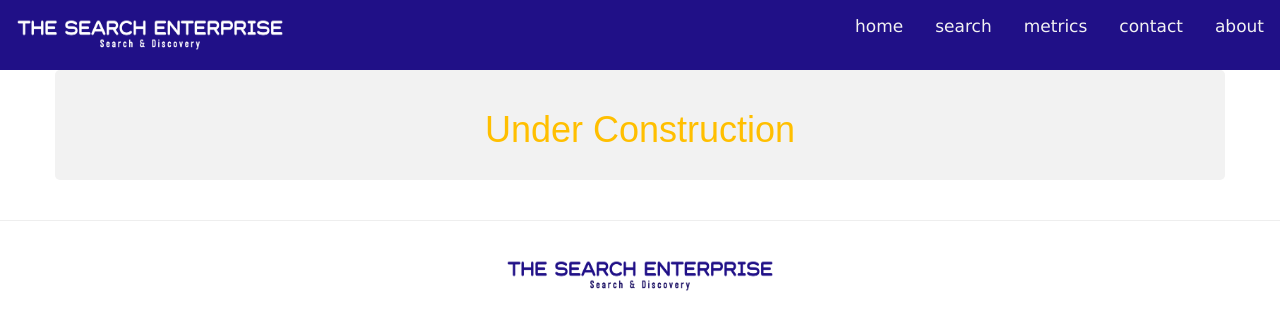
After one commit to jaejoo14/awsreviewsanalysis, a Django app: template awsreviews/templates/awsreviews/metrics.html in a window 1280 px wide. The commit adds this page. Shown: the top 330 px of the page. Run offline with Django 3.2, Linux system fonts and the light colour scheme; the template is opened without the code that fills it, so the values that code supplies are empty; some libraries are stand-ins or nearby versions.

Commit message:
added metrics

```diff
--- a/awsreviews/templates/awsreviews/base.html
+++ b/awsreviews/templates/awsreviews/base.html
@@ -88,6 +88,7 @@ body {
   <!--<p style="font-family:verdana,serif;font-size:12px;">-->
   <a href="about">about</a>
   <a href="contact">contact</a>
+  <a href="metrics">metrics</a>
   <a href="search">search</a>
   <a href="/">home</a>
   </font>
--- /dev/null
+++ b/awsreviews/templates/awsreviews/metrics.html
@@ -0,0 +1,4 @@
+{% extends "awsreviews/base.html" %}
+{% block content %}
+<div style="color:#ffbf00"><p><center><h1>Under Construction</h1></center></p></div>
+{% endblock content %}
--- a/awsreviews/urls.py
+++ b/awsreviews/urls.py
@@ -10,4 +10,5 @@ urlpatterns = [
     path('search', views.search, name='search'),
     path('contact', views.contact, name='contact'),
     path('about', views.about, name='about'),
+    path('metrics', views.metrics, name='metrics'),
 ]
--- a/awsreviews/views.py
+++ b/awsreviews/views.py
@@ -24,6 +24,8 @@ def contact(request):
 def about(request):
     return render(request, 'awsreviews/about.html')
 
+def metrics(request):
+    return render(request, 'awsreviews/metrics.html')
 # Create your views here.
 def search_result(request):
 
```
